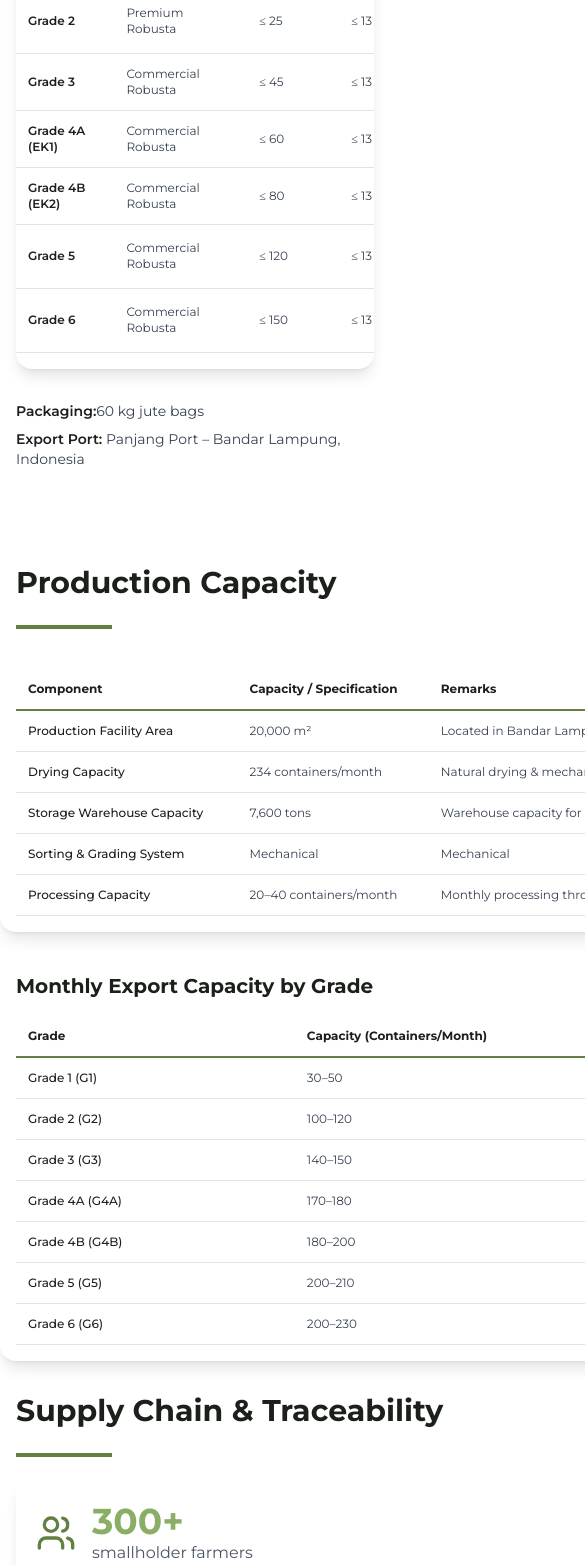
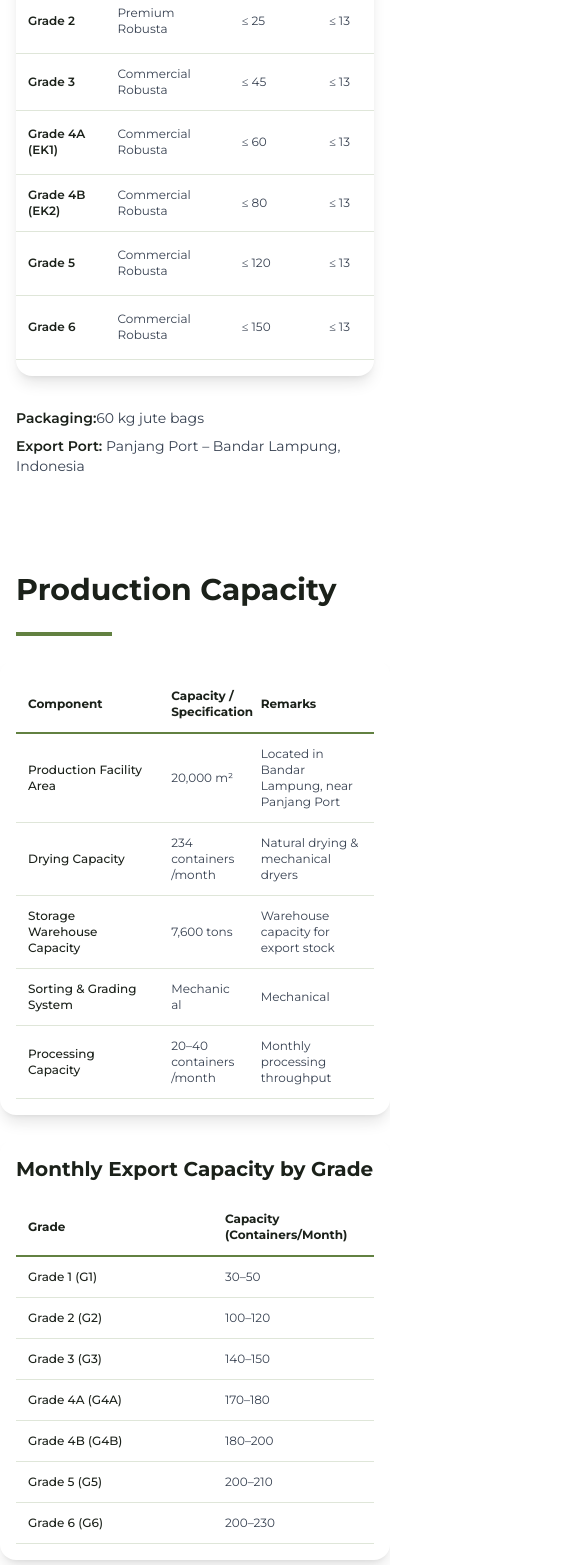
Before and after one commit to Arulinsan/HMI-DASHBOARD, a React (Vite) app: page / in a window 390 px wide. Shown: the part 4947-6512 px from the top of the page, 585 px wide, since content can reach past the window. Built offline with nearby package versions, Linux system fonts and the light colour scheme.

Commit message:
update screen mobile

```diff
--- a/src/components/ExportPricingSection.tsx
+++ b/src/components/ExportPricingSection.tsx
@@ -50,7 +50,7 @@ export default function ExportPricingSection() {
 
         <div className="max-w-5xl mx-auto">
           <div className="bg-white rounded-2xl p-4 sm:p-6 md:p-8 shadow-xl overflow-x-auto -mx-4 sm:mx-0">
-            <table className="w-full min-w-[760px] md:min-w-[920px]">
+            <table className="w-full min-w-[680px] md:min-w-[920px]">
               <thead>
                 <tr className="border-b-2 border-accent-green1">
                   <th className="text-left py-3 px-3 sm:px-4 font-sans text-xs sm:text-sm md:text-lg text-primary-dark">
@@ -79,10 +79,10 @@ export default function ExportPricingSection() {
                     <td className="py-3 px-3 sm:px-4 text-gray-700 text-xs sm:text-sm md:text-base">
                       {row.availability}
                     </td>
-                    <td className="py-3 px-3 sm:px-4 text-gray-700 text-xs sm:text-sm md:text-base whitespace-nowrap">
+                    <td className="py-3 px-3 sm:px-4 text-gray-700 text-xs sm:text-sm md:text-base break-words sm:whitespace-nowrap">
                       {row.price}
                     </td>
-                    <td className="py-3 px-3 sm:px-4 text-gray-700 text-xs sm:text-sm">
+                    <td className="py-3 px-3 sm:px-4 text-gray-700 text-xs sm:text-sm break-words">
                       {row.remarks}
                     </td>
                   </tr>
--- a/src/components/ProductionSection.tsx
+++ b/src/components/ProductionSection.tsx
@@ -70,16 +70,16 @@ export default function ProductionSection() {
             <div className="w-24 h-1 bg-accent-green1 mb-6"></div>
 
             <div className="bg-white rounded-2xl p-4 sm:p-6 md:p-8 shadow-lg overflow-x-auto -mx-4 sm:mx-0">
-              <table className="w-full min-w-[760px] md:min-w-[820px]">
+              <table className="w-full table-fixed">
                 <thead>
                   <tr className="border-b-2 border-accent-green1">
-                    <th className="text-left py-3 px-3 sm:px-4 font-sans text-xs sm:text-sm md:text-lg text-primary-dark">
+                    <th className="w-[40%] text-left py-3 px-3 sm:px-4 font-sans text-xs sm:text-sm md:text-lg text-primary-dark">
                       {t("production.table.component")}
                     </th>
-                    <th className="text-left py-3 px-3 sm:px-4 font-sans text-xs sm:text-sm md:text-lg text-primary-dark">
+                    <th className="w-[25%] text-left py-3 px-3 sm:px-4 font-sans text-xs sm:text-sm md:text-lg text-primary-dark">
                       {t("production.table.capacity")}
                     </th>
-                    <th className="text-left py-3 px-3 sm:px-4 font-sans text-xs sm:text-sm md:text-lg text-primary-dark">
+                    <th className="w-[35%] text-left py-3 px-3 sm:px-4 font-sans text-xs sm:text-sm md:text-lg text-primary-dark">
                       {t("production.table.remarks")}
                     </th>
                   </tr>
@@ -90,13 +90,13 @@ export default function ProductionSection() {
                       key={index}
                       className="border-b border-accent-green1/20 hover:bg-white/50 transition-colors"
                     >
-                      <td className="py-3 px-3 sm:px-4 font-medium text-primary-dark text-xs sm:text-sm md:text-base">
+                      <td className="py-3 px-3 sm:px-4 font-medium text-primary-dark text-xs sm:text-sm md:text-base break-words">
                         {row.component}
                       </td>
-                      <td className="py-3 px-3 sm:px-4 text-gray-700 text-xs sm:text-sm md:text-base whitespace-nowrap">
+                      <td className="py-3 px-3 sm:px-4 text-gray-700 text-xs sm:text-sm md:text-base break-words sm:whitespace-nowrap">
                         {row.capacity}
                       </td>
-                      <td className="py-3 px-3 sm:px-4 text-gray-700 text-xs sm:text-sm">
+                      <td className="py-3 px-3 sm:px-4 text-gray-700 text-xs sm:text-sm break-words">
                         {row.remarks}
                       </td>
                     </tr>
@@ -109,13 +109,13 @@ export default function ProductionSection() {
               <h3 className="font-sans text-xl font-bold text-primary-dark mb-4">
                 {t("production.monthlyByGrade.title")}
               </h3>
-              <table className="w-full min-w-[520px]">
+              <table className="w-full table-fixed">
                 <thead>
                   <tr className="border-b-2 border-accent-green1">
-                    <th className="text-left py-3 px-3 sm:px-4 font-sans text-xs sm:text-sm md:text-lg text-primary-dark">
+                    <th className="w-[55%] text-left py-3 px-3 sm:px-4 font-sans text-xs sm:text-sm md:text-lg text-primary-dark">
                       {t("production.monthlyByGrade.table.grade")}
                     </th>
-                    <th className="text-left py-3 px-3 sm:px-4 font-sans text-xs sm:text-sm md:text-lg text-primary-dark">
+                    <th className="w-[45%] text-left py-3 px-3 sm:px-4 font-sans text-xs sm:text-sm md:text-lg text-primary-dark">
                       {t("production.monthlyByGrade.table.capacity")}
                     </th>
                   </tr>
@@ -126,10 +126,10 @@ export default function ProductionSection() {
                       key={index}
                       className="border-b border-accent-green1/20 hover:bg-white/50 transition-colors"
                     >
-                      <td className="py-3 px-3 sm:px-4 font-medium text-primary-dark text-xs sm:text-sm md:text-base">
+                      <td className="py-3 px-3 sm:px-4 font-medium text-primary-dark text-xs sm:text-sm md:text-base break-words">
                         {row.grade}
                       </td>
-                      <td className="py-3 px-3 sm:px-4 text-gray-700 text-xs sm:text-sm md:text-base whitespace-nowrap">
+                      <td className="py-3 px-3 sm:px-4 text-gray-700 text-xs sm:text-sm md:text-base break-words sm:whitespace-nowrap">
                         {row.capacity}
                       </td>
                     </tr>
@@ -147,9 +147,9 @@ export default function ProductionSection() {
 
             <div className="bg-white rounded-xl p-5 sm:p-8 shadow-lg mb-6">
               <div className="flex items-center space-x-4 mb-4">
-                <Users className="w-10 h-10 text-accent-green1" />
+                <Users className="w-9 h-9 sm:w-10 sm:h-10 text-accent-green1" />
                 <div>
-                  <div className="text-4xl font-bold text-accent-green2 font-sans">
+                  <div className="text-3xl sm:text-4xl font-bold text-accent-green2 font-sans">
                     300+
                   </div>
                   <div className="text-gray-600">
@@ -161,11 +161,11 @@ export default function ProductionSection() {
                 <Trans i18nKey="production.partnerParagraph" />
               </p>
 
-              <div className="grid grid-cols-2 sm:grid-cols-3 gap-3 mt-6">
+              <div className="grid grid-cols-2 sm:grid-cols-3 gap-2 sm:gap-3 mt-6">
                 {farmerRegions.map((region) => (
                   <div
                     key={region}
-                    className="bg-soft-beige rounded-lg px-4 py-2 text-sm text-primary-dark border border-accent-green1/10"
+                    className="bg-soft-beige rounded-lg px-3 sm:px-4 py-2 text-xs sm:text-sm text-primary-dark border border-accent-green1/10"
                   >
                     {region}
                   </div>
--- a/src/components/ProductsSection.tsx
+++ b/src/components/ProductsSection.tsx
@@ -76,7 +76,7 @@ export default function ProductsSection() {
 
         <div className="bg-white rounded-2xl p-4 sm:p-6 md:p-12 mb-8 md:mb-10 shadow-lg">
           <div className="overflow-x-auto -mx-4 sm:mx-0">
-            <table className="w-full min-w-[760px] md:min-w-[900px]">
+            <table className="w-full min-w-[700px] md:min-w-[900px]">
               <thead>
                 <tr className="border-b-2 border-accent-green1">
                   <th className="text-left py-3 px-3 sm:px-4 font-sans text-xs sm:text-sm md:text-lg text-primary-dark">
```
